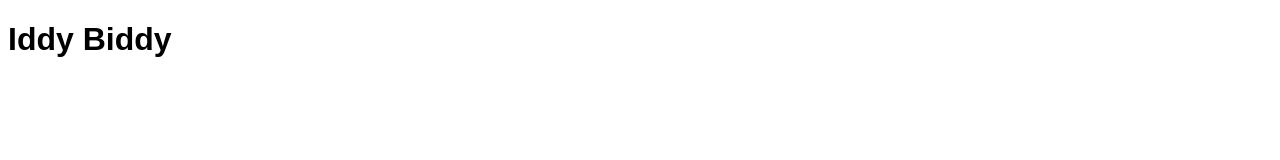
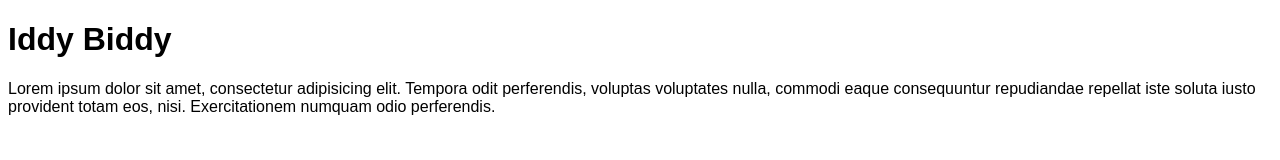
Before and after one commit to phenixcoder/pheonixcoder.github.io, a plain HTML site: page index.html in a window 1280 px wide. Drawn offline with Linux system fonts and the light colour scheme.

Commit message:
temp changes

```diff
--- a/index.html
+++ b/index.html
@@ -11,5 +11,6 @@
 </head>
 <body>
 	<h1>Iddy Biddy</h1>
+	<p>Lorem ipsum dolor sit amet, consectetur adipisicing elit. Tempora odit perferendis, voluptas voluptates nulla, commodi eaque consequuntur repudiandae repellat iste soluta iusto provident totam eos, nisi. Exercitationem numquam odio perferendis.</p>
 </body>
 </html>
```
